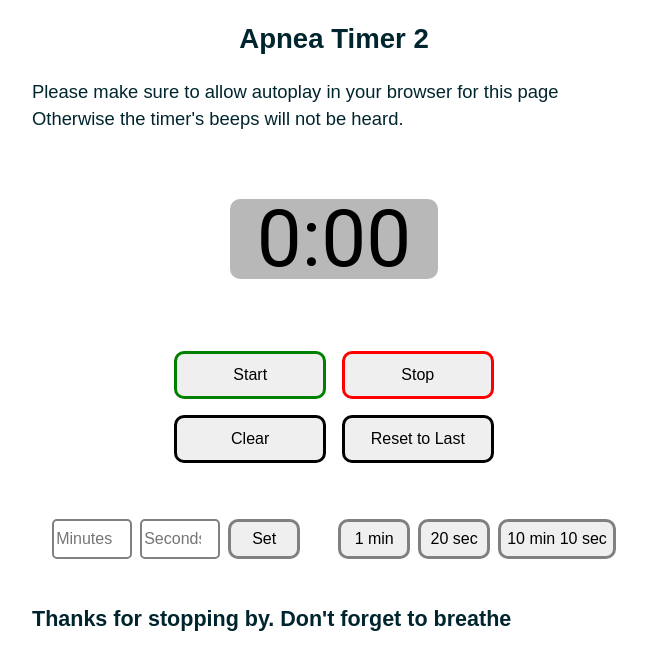
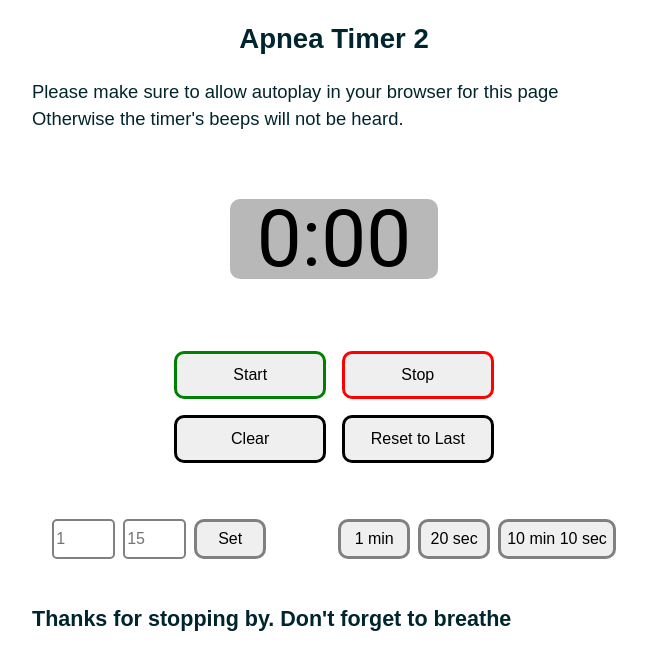
Before and after one commit to ccchrissss/apnea-timer-2, a React (Vite) app: page / in a window 1280 px wide. Shown: the top 670 px of the page, without its empty margins (306-953 px from the left). Built offline with nearby package versions, Linux system fonts and the light colour scheme.

Commit message:
feat: add constraints via properties to the minutes and seconds input elements.

```diff
--- a/src/components/InputsAndPresets.jsx
+++ b/src/components/InputsAndPresets.jsx
@@ -7,8 +7,9 @@ const Inputs = ({ onSetTimerFromInputs }) => {
     <>
       <div class="break"></div>
       <form class="inputs">
-        <input id="minutes-input" type="number" placeholder="Minutes" />
-        <input id="seconds-input" type="number" placeholder="Seconds" />
+
+        <input id="minutes-input" type="number" placeholder="1" min="0" max="10" step="1" default="1" />
+        <input id="seconds-input" type="number" placeholder="15" min="0" max="59" step="1" default="" />
         <button id="set-seconds" onClick={onSetTimerFromInputs}>Set</button>
       </form>
       {/* <div class="break"></div> */}
```
